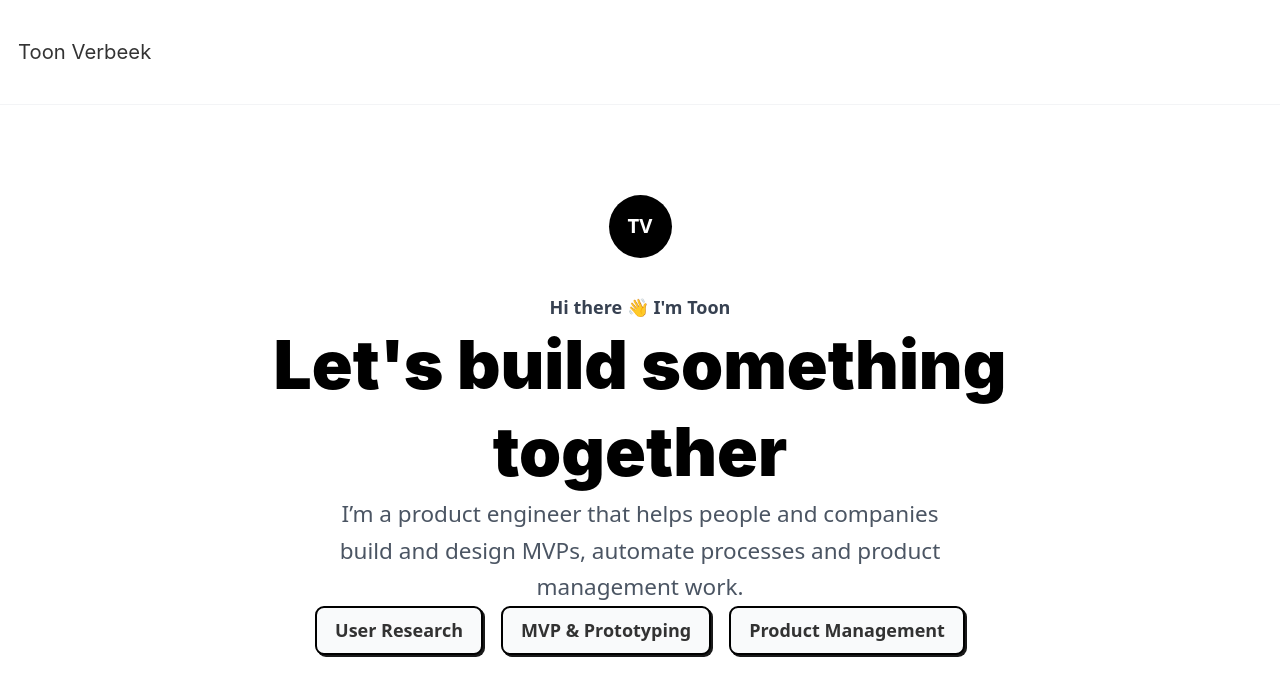
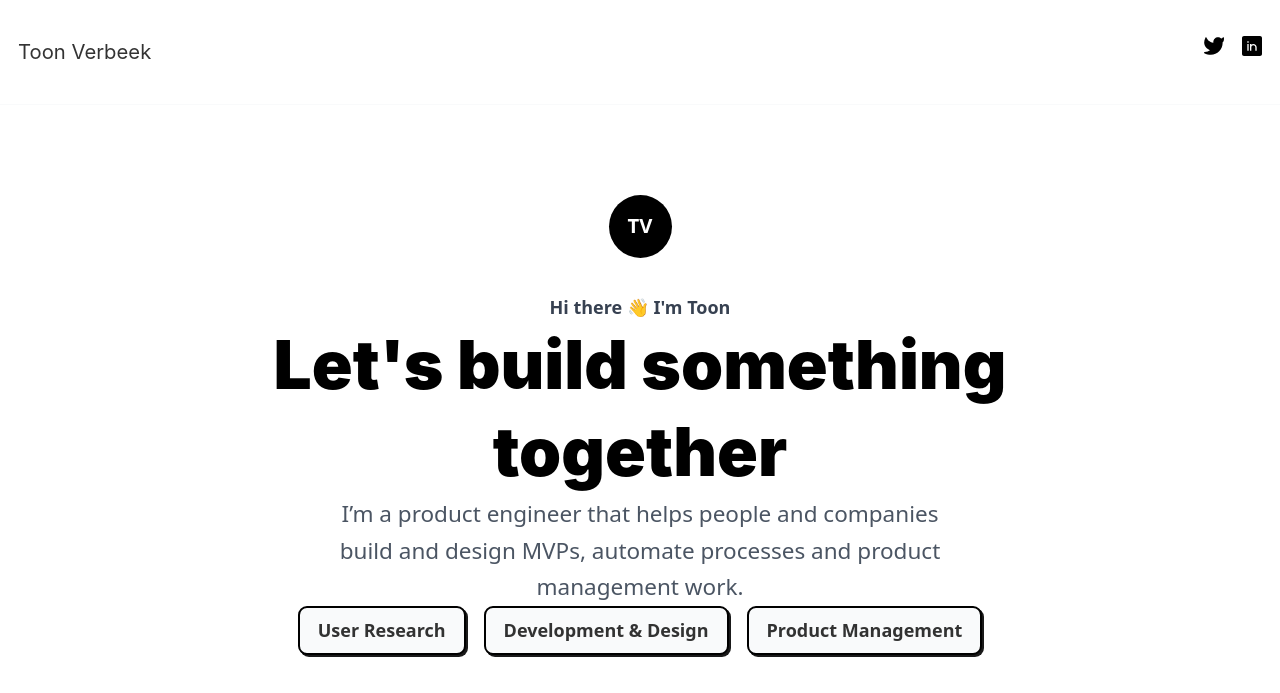
Before and after one commit to toonverbeek/toonverbeek-gatsby, a Gatsby site: page / in a window 1280 px wide. Shown: the top 693 px of the page. Built offline with nearby package versions, Linux system fonts and the light colour scheme; Gatsby itself is replaced by a stand-in of ours; grey boxes are pictures that could not be loaded.

Commit message:
add social icons to header

```diff
--- a/src/components/header.js
+++ b/src/components/header.js
@@ -4,12 +4,12 @@ import React from 'react'
 
 const Header = ({ siteTitle }) => (
   <header
-    className="border-b border-gray-100"
+    className="border-b border-gray-50"
     style={{
       marginBottom: `1.45rem`,
     }}
   >
-    <div className="flex justify-between px-4 py-8">
+    <div className="flex justify-between px-4 py-8 ">
       <div className="flex items-center">
         <h1 className="m-0 text-lg">
           <Link
@@ -21,6 +21,42 @@ const Header = ({ siteTitle }) => (
             {siteTitle}
           </Link>
         </h1>
+      </div>
+      <div className="flex">
+        <a href="https://twitter.com/tonnusos" target="_blank" rel="noreferrer">
+          <svg
+            height="20"
+            viewBox="0 0 20 20"
+            fill="none"
+            xmlns="http://www.w3.org/2000/svg"
+            className="mr-4"
+          >
+            <path
+              d="M19.9698 1.95587C19.9521 1.68844 19.7759 1.45763 19.5226 1.36998C19.2693 1.28232 18.9882 1.35485 18.8089 1.5541C18.3482 2.06631 17.7657 2.4134 17.1747 2.57165C16.3526 1.80415 15.248 1.33331 14.0342 1.33331C11.4291 1.33331 9.31898 3.44815 9.31898 6.05477V6.64118C5.33065 6.33296 3.19784 3.30326 2.62233 1.76621C2.52931 1.51776 2.29783 1.34811 2.0329 1.33422C1.76797 1.32033 1.52002 1.46484 1.40153 1.7022C0.00589085 4.49778 -0.209143 7.20924 0.805198 9.51812C1.69376 11.5407 3.48074 13.1518 6.01344 14.2192C4.86239 15.035 2.92505 16 0.666718 16C0.373028 16 0.113933 16.1922 0.028726 16.4732C-0.056481 16.7543 0.052274 17.058 0.296523 17.2211C2.462 18.667 4.73153 18.6668 6.84246 18.6666L6.90706 18.6666C13.3879 18.6666 18.64 13.405 18.64 6.91663V6.27891C19.1245 5.78641 19.5018 5.28225 19.733 4.63048C19.991 3.90322 20.043 3.05995 19.9698 1.95587Z"
+              fill="black"
+            />
+          </svg>
+        </a>
+        <a
+          href="https://linkedin.com/in/toonverbeek"
+          target="_blank"
+          rel="noreferrer"
+        >
+          <svg
+            width="20"
+            height="20"
+            viewBox="0 0 20 20"
+            fill="none"
+            xmlns="http://www.w3.org/2000/svg"
+          >
+            <path
+              fillRule="evenodd"
+              clipRule="evenodd"
+              d="M0 2C0 0.895431 0.89543 0 2 0H18C19.1046 0 20 0.89543 20 2V18C20 19.1046 19.1046 20 18 20H2C0.895431 20 0 19.1046 0 18V2ZM6.66667 6.66667H5.33333V5.33333H6.66667V6.66667ZM5.33333 14.6667V8H6.66667V14.6667H5.33333ZM11.3333 9.33333C10.2288 9.33333 9.33333 10.2288 9.33333 11.3333V14.6667H8V8H9.33333V8.66642C9.89044 8.24796 10.5829 8 11.3333 8C13.1743 8 14.6667 9.49238 14.6667 11.3333V14.6667H13.3333V11.3333C13.3333 10.2288 12.4379 9.33333 11.3333 9.33333Z"
+              fill="black"
+            />
+          </svg>
+        </a>
       </div>
     </div>
   </header>
--- a/src/pages/index.js
+++ b/src/pages/index.js
@@ -33,7 +33,7 @@ const IndexPage = ({ data }) => (
             <a href="#my-services">User Research</a>
           </div>
           <div className="px-4 py-2 mb-4 font-bold transition-shadow duration-200 ease-in-out border-2 border-black rounded-lg cursor-pointer bg-gray-50 shadow-btn md:mb-0 md:mr-4 header-service">
-            <a href="#my-services">MVP & Prototyping</a>
+            <a href="#my-services">Development & Design</a>
           </div>
           <div className="px-4 py-2 font-bold transition-shadow duration-200 ease-in-out border-2 border-black rounded-lg cursor-pointer bg-gray-50 shadow-btn header-service">
             <a href="#my-services">Product Management</a>
@@ -76,10 +76,8 @@ const IndexPage = ({ data }) => (
         manager, I love helping companies bring their product to market
         whichever way I can.
       </h3>
-      <div className="w-10 h-10 py-2 mx-auto mb-20 text-center rounded-full bg-gray-50 ">
-        👇
-      </div>
-      <div className="grid justify-center gap-4 mx-auto md:grid-cols-2 services-grid">
+
+      <div className="grid justify-center gap-4 mx-auto mt-24 md:grid-cols-2 services-grid">
         <div className="flex flex-col max-w-sm service-block">
           <div
             className="flex items-center justify-center w-12 h-12 rounded service-image-container"
@@ -417,14 +415,14 @@ const IndexPage = ({ data }) => (
         <p className="max-w-lg text-lg text-gray-700">
           Do you have a business idea? Or a product that could use an extra pair
           of hands? Users that need to be talked to? Shoot me an email and let
-          me know how I could help! Or if you just want to say hi, say hi!
+          me know how I could help! Or if you just want to say hi: hi!
         </p>
         <a href="mailto:hello@toonverbeek.com?subject=Work together">
           <button
-            className="px-4 py-2 mx-auto font-semibold text-gray-100 bg-black rounded md:mx-8 md:my-4 md:w-auto "
+            className="px-4 py-2 mx-auto font-semibold text-gray-100 bg-black rounded shadow-xl md:mx-8 md:my-4 md:w-auto "
             type="button"
           >
-            GET IN TOUCH 🚀
+            Get in touch 🚀
           </button>
         </a>
         {/* <div className="w-2/5 mx-auto">
--- a/src/styles/global.css
+++ b/src/styles/global.css
@@ -17,3 +17,7 @@ p {
 .header-service:hover {
   box-shadow: 0px 4px 0px #1a1a1a;
 }
+
+header {
+  backdrop-filter: blur;
+}
```
